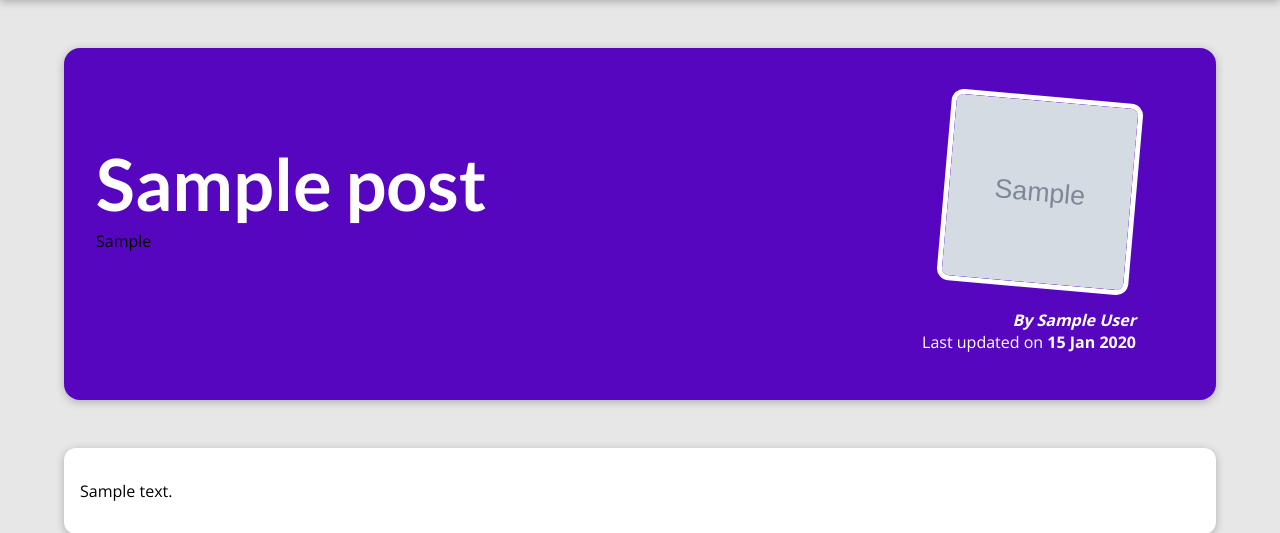
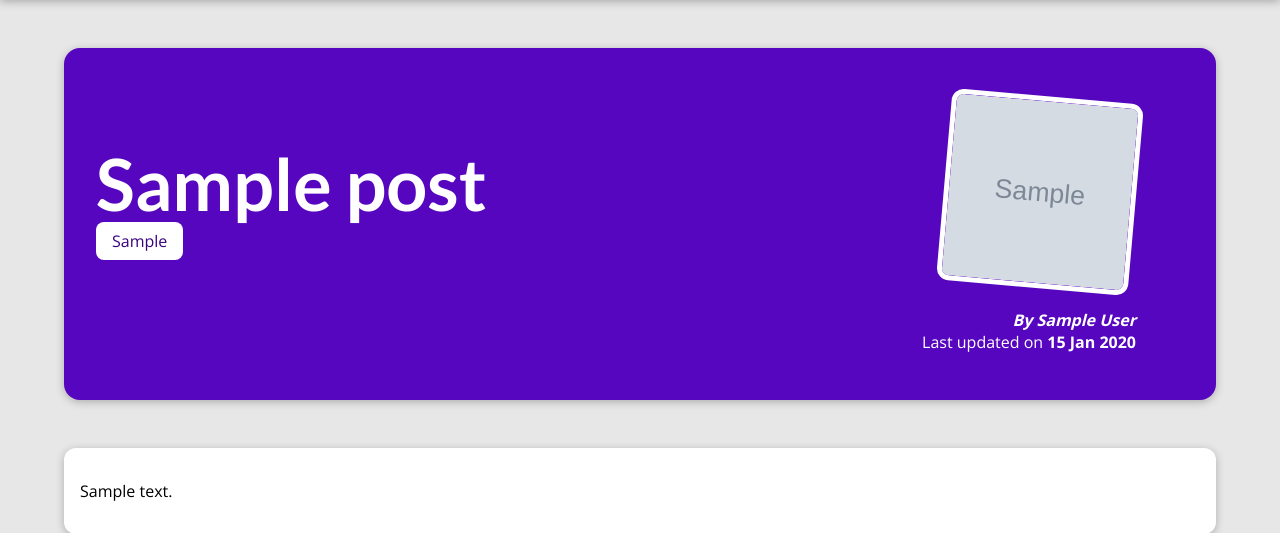
Before and after one commit to lukedevfrancis5/My-Web-Site, a Django app: a page that uses my_site/blog/templates/blog/post-detail.html in a window 1280 px wide. Shown: the part 80-613 px from the top of the page. Run offline with Django 4.2, Linux system fonts and the light colour scheme; tables that the repository leaves empty hold one stand-in row (values such as "Sample post"); grey boxes marked "Sample" are stand-in pictures.

Commit message:
added tag class for css

```diff
--- a/my_site/blog/templates/blog/post-detail.html
+++ b/my_site/blog/templates/blog/post-detail.html
@@ -15,7 +15,7 @@
         <h2>{{ post.title }}</h2>
         <div>
             {% for tag in post_tags%}
-                <span>{{ tag.caption }}</span>
+                <span class="tag">{{ tag.caption }}</span>
             {% endfor %}
         </div>
         <article>
```
